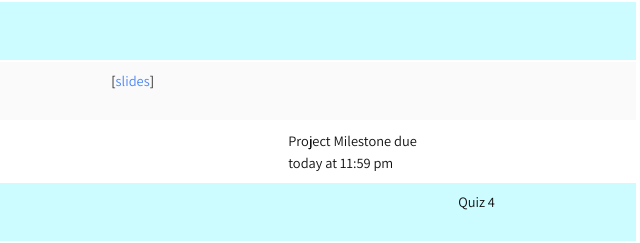
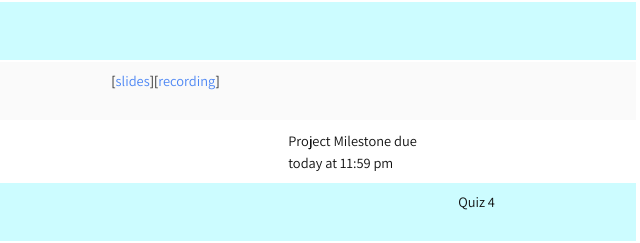
Before and after one commit to RAIVNLab/CSE493g1-24wi, a plain HTML site: page schedule/index.html in a window 1280 px wide. Shown: the part 1570-1813 px from the top of the page, 559-1199 px from the left. Drawn offline with nearby package versions, Linux system fonts and the light colour scheme; files whose address does not match are found by name.

Commit message:
lecture 16 video

```diff
--- a/schedule/index.html
+++ b/schedule/index.html
@@ -393,7 +393,7 @@
         <div class="topic"><b>Lecture 16:</b><BR>
           Foundation Models<br>
         </div>
-        <div class="links">[<a href='./lectures/lecture16.pdf'>slides</a>]</div>
+        <div class="links">[<a href='./lectures/lecture16.pdf'>slides</a>][<a href='https://washington.zoom.us/rec/play/hkjeEOh0EJmhbaN5XhFbBxpOKL-QkR6DGEIXclI7JO3RsrwVwFeOCfBlvNugiPZe_odJpD9ZezB-XwSM.j5pBkb2K5R6o_AVt'>recording</a>]</div>
         <div class="assignments"></div>
         <div class="milestone"></div>
       </div>
```
